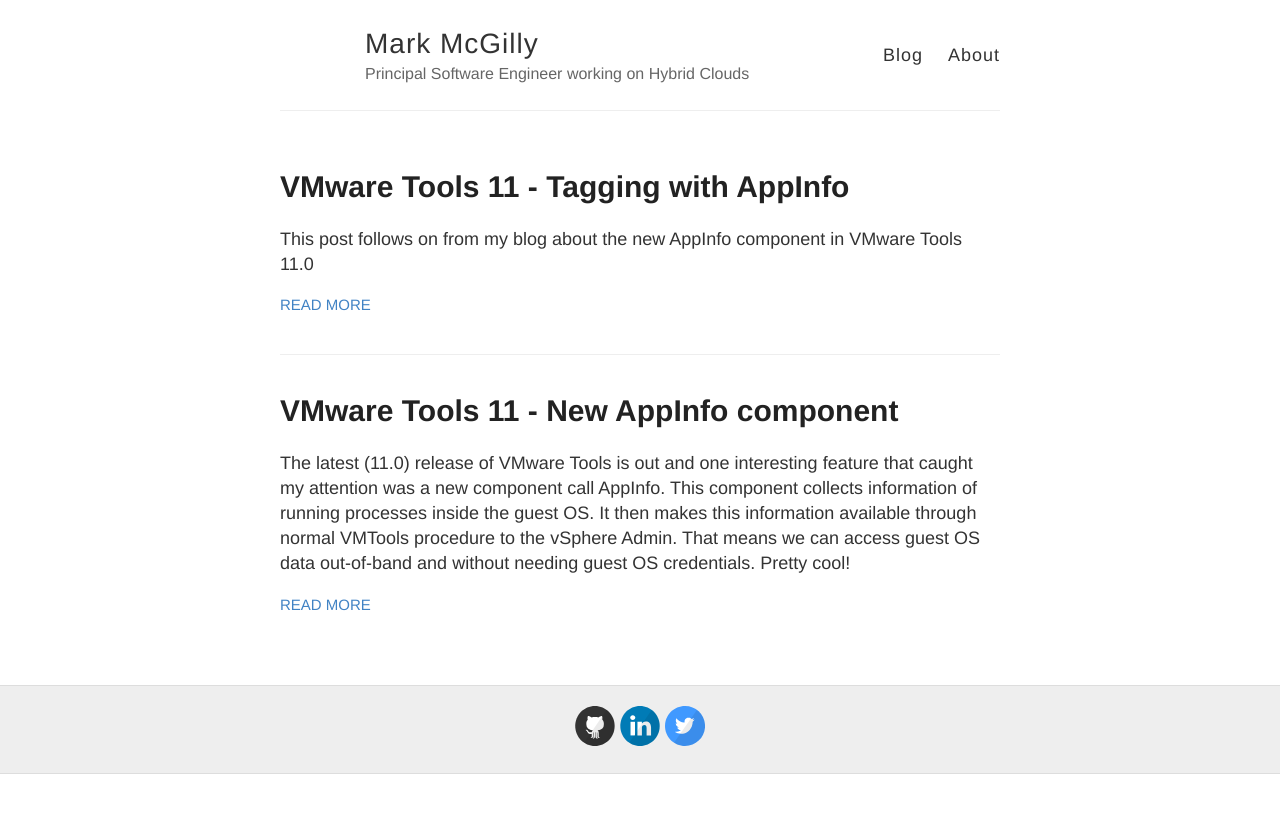
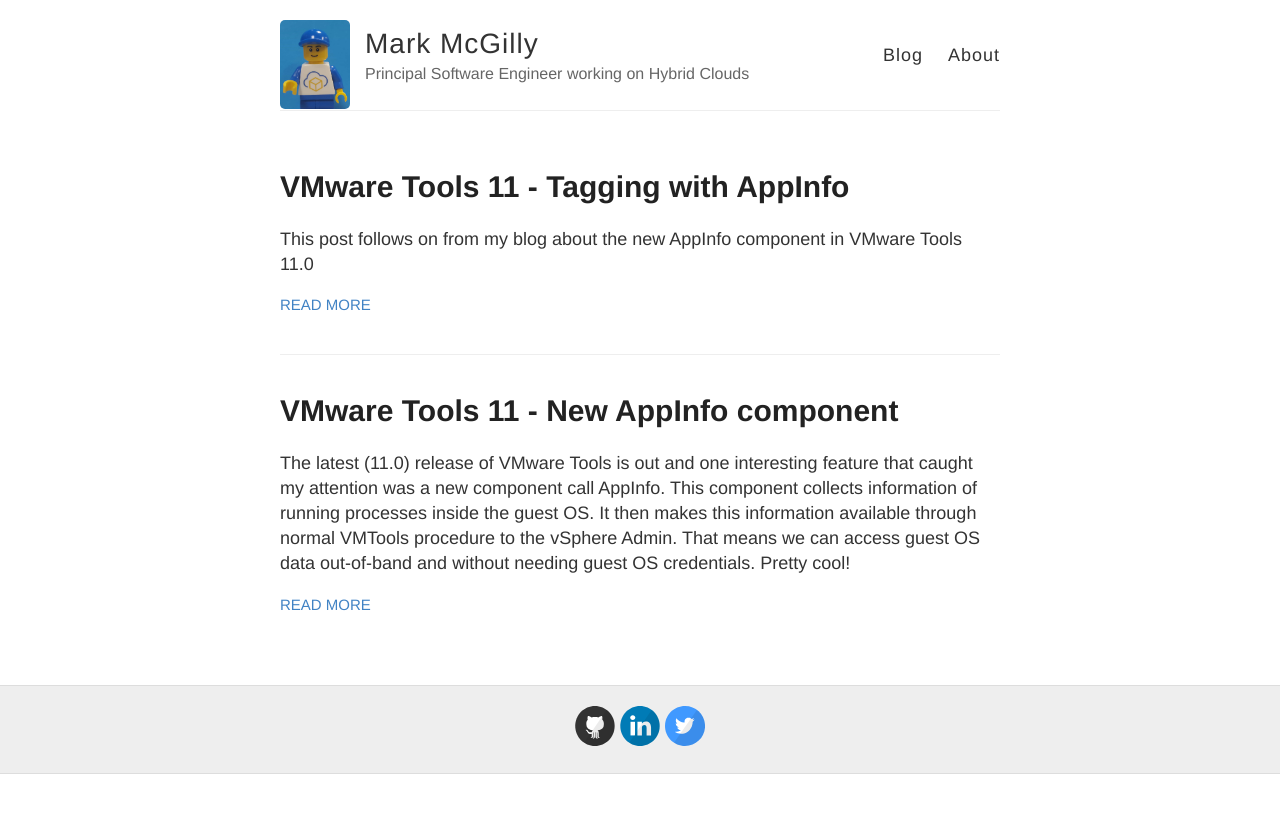
Before and after one commit to mmcgilly/mmcgilly.github.io, a Jekyll site: the page built from index.html, in a window 1280 px wide. Shown: the top 813 px of the page. Built offline with Jekyll 4.4.1, drawn with Linux system fonts in a browser that asks for light colours.

Commit message:
Add logo

```diff
--- a/_config.yml
+++ b/_config.yml
@@ -9,7 +9,7 @@ name: Mark McGilly
 description: Principal Software Engineer working on Hybrid Clouds
 
 # URL of your avatar or profile pic (you could use your GitHub profile pic)
-avatar:
+avatar: /images/logo.jpg
 
 #
 # Flags below are optional
```
Also changed, not shown: images/logo.jpg (added).
